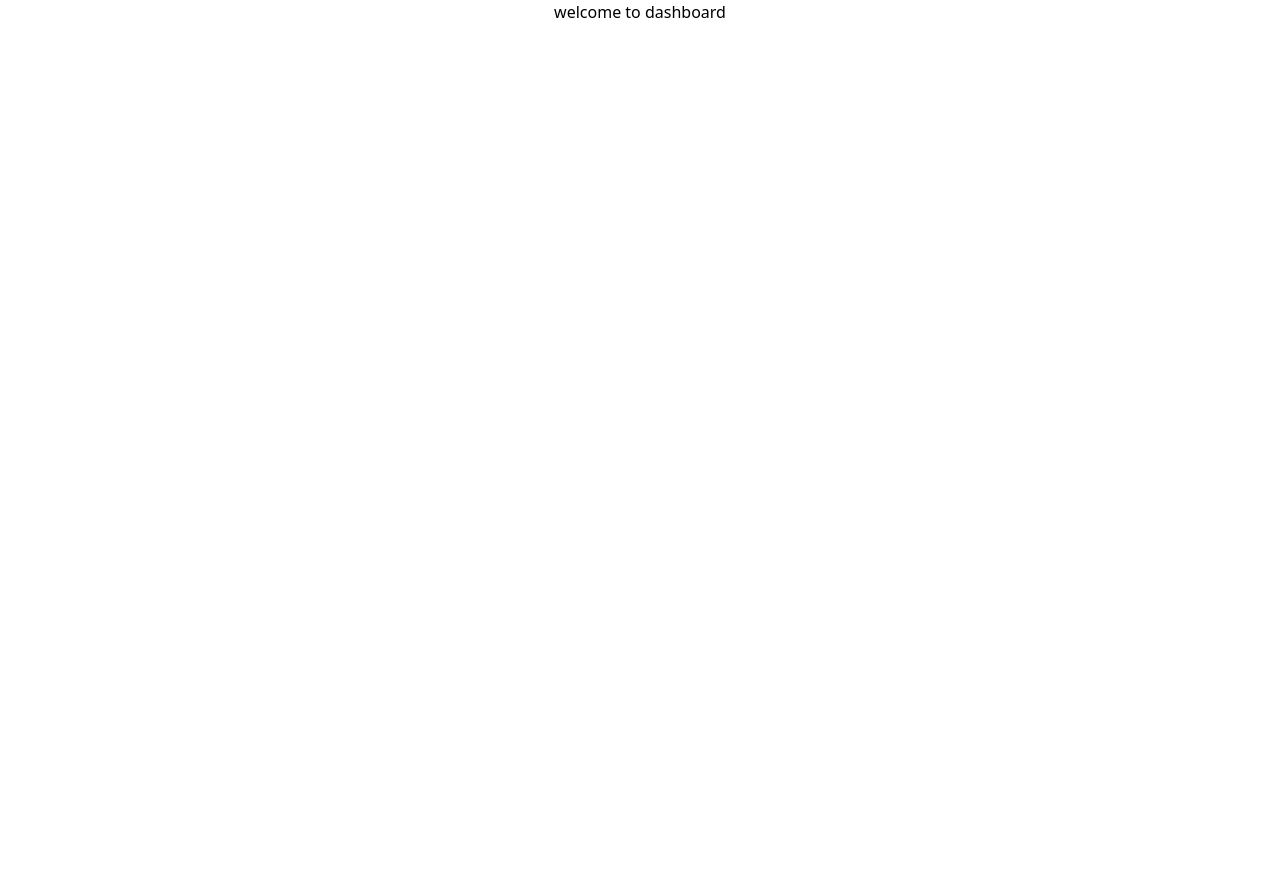
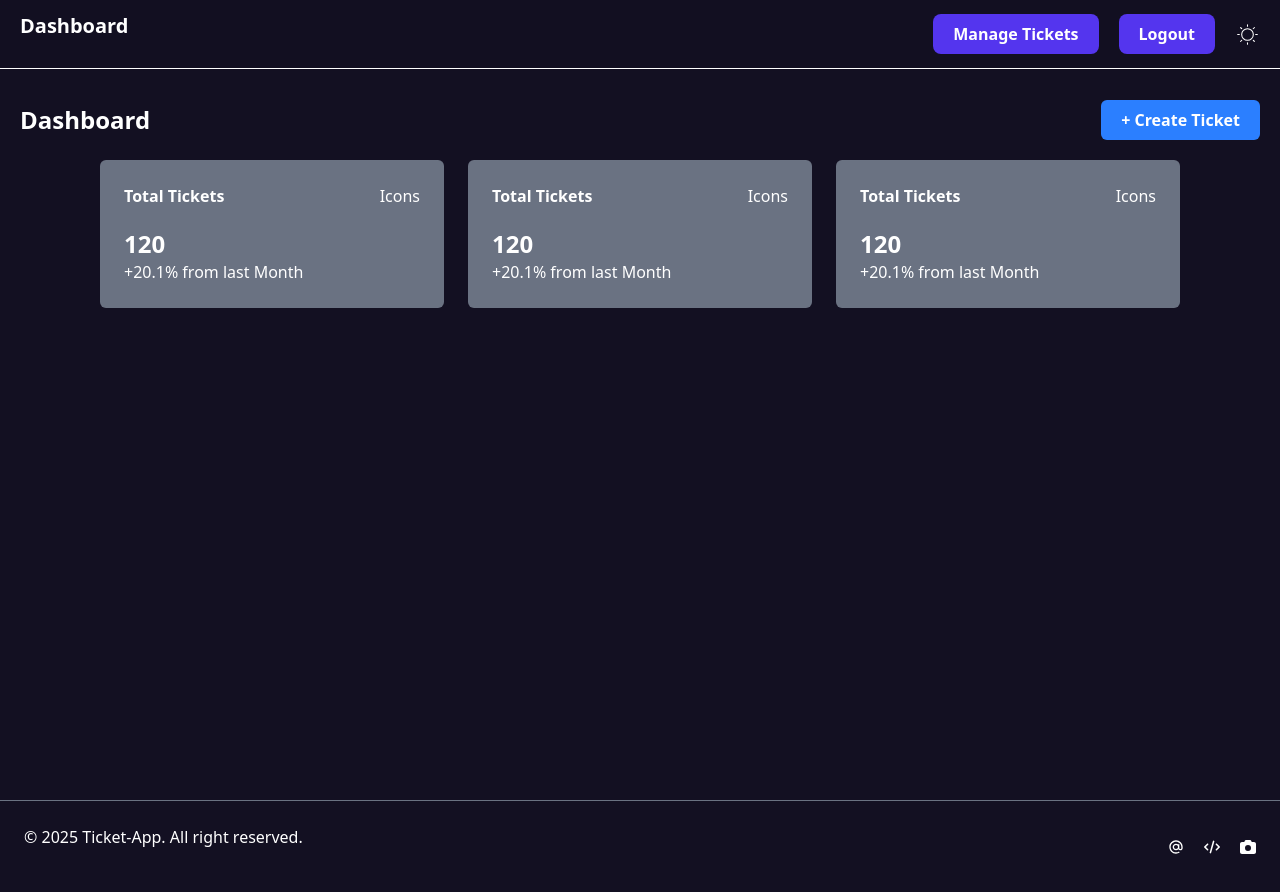
Before and after one commit to Gogo602/HNG_STAGE_2-REACT, a React (Vite) app: page /user in a window 1280 px wide. Before the commit the page ends 800 px from the top, so only its background shows below. Built offline with nearby package versions, Linux system fonts and the light colour scheme; sample sign-in values are in the browser's storage.

Commit message:
Navbar Conditional Rendering

```diff
--- a/src/components/Navbar.tsx
+++ b/src/components/Navbar.tsx
@@ -3,11 +3,28 @@ import { CiLight } from "react-icons/ci";
 
 
 export default function Navbar() {
+    // Check if a session exists
+  const session = localStorage.getItem('session');
 
   return (
     <nav
       className="md:flex items-center justify-between space-y-5 bg-[#131022]/80 px-5 py-2 fixed z-10 w-full border-b backdrop-blur">
-          <h3 className="text-xl font-bold pt-1">Ticket-App</h3>
+          <h3 className="text-xl font-bold pt-1">
+            <Link to="/user">Dashboard</Link>
+          </h3>
+          {session ? (
+            <ul className="flex items-center justify-between gap-5 font-semibold">
+              <li className="bg-[#5435EE] rounded-lg px-5 py-2">
+                  <Link to='"#"'>Manage Tickets</Link>
+              </li>
+              <li className="bg-[#5435EE] rounded-lg px-5 py-2">
+                  <Link to='#'>Logout</Link>
+              </li>
+              <li>
+                  <CiLight size={25}/>
+              </li>
+          </ul>
+      ) : (
           <ul className="flex items-center justify-between gap-5 font-semibold">
               <li className="bg-gray-500 rounded-lg px-5 py-2">
                   <Link to='/login'>Login</Link>
@@ -19,6 +36,7 @@ export default function Navbar() {
                   <CiLight size={25}/>
               </li>
           </ul>
+          )}
     </nav>
   )
 }
--- /dev/null
+++ b/src/components/dashboard/Analytics.tsx
@@ -0,0 +1,11 @@
+import Card from "./Card";
+
+export default function Analytics() {
+  return (
+    <section className="grid grid-cols-3 gap-6 px-20">
+        <Card />
+        <Card />
+        <Card />
+    </section>
+  )
+}
--- /dev/null
+++ b/src/components/dashboard/Card.tsx
@@ -0,0 +1,17 @@
+
+export default function Card() {
+  return (
+    <div className='bg-gray-500 rounded-md'>
+        <div className='p-6 space-y-5'>
+            <div className='flex items-center justify-between'>
+                <h3 className='font-bold'>Total Tickets</h3>
+                <p>Icons</p>
+            </div>
+            <div>
+                <p className='font-bold text-2xl'>120</p>
+                <p>+20.1% from last Month</p>
+            </div>
+        </div>
+    </div>
+  )
+}
--- a/src/layout/UserLayout.tsx
+++ b/src/layout/UserLayout.tsx
@@ -1,10 +1,14 @@
 import { Outlet } from "react-router-dom";
+import Navbar from "../components/Navbar";
+import Footer from "../components/Footer";
 
 
 export default function UserLayout() {
   return (
     <main className="text-white">
+        <Navbar />
         <Outlet />
+        <Footer />
     </main>
   )
 }
--- a/src/pages/dashboard/Dashboard.tsx
+++ b/src/pages/dashboard/Dashboard.tsx
@@ -1,8 +1,16 @@
+import { Link } from "react-router-dom";
+import Analytics from "../../components/dashboard/Analytics";
 
 export default function Dashboard() {
   return (
-    <section className='text-black flex items-center justify-center'>
-        welcome to dashboard
+    <section className='bg-[#131022] flex  justify-center min-h-screen w-full px-5'>
+        <div className="w-full mt-25 space-y-5">
+            <div className="flex items-center justify-between font-bold w-full">
+                <h2 className="text-2xl">Dashboard</h2>
+                <Link to="user/create-ticket" className="bg-blue-500 py-2 px-5 text-white rounded-md">+ Create Ticket</Link>
+            </div>
+            <Analytics />
+        </div>
     </section>
   )
 }
--- a/src/pages/home/Home.tsx
+++ b/src/pages/home/Home.tsx
@@ -4,7 +4,7 @@ import Hero from "../../components/home/Hero";
 
 export default function Home() {
   return (
-    <section className=" text-white">
+    <section className=" text-white max-w-1440px">
       <Hero />
       <Features />
     </section>
--- a/src/routes/ProtectedRoutes.tsx
+++ b/src/routes/ProtectedRoutes.tsx
@@ -7,9 +7,9 @@ interface TProtectedRoutes{
 
 const ProtectedRoutes = ({ children }: TProtectedRoutes) => {
   // Check if a session exists
-  const sessionData = localStorage.getItem('session');
+  const session = localStorage.getItem('session');
 
-  if (!sessionData) {
+  if (!session) {
     // Redirect to the login page if no session
     return <Navigate to="/login" replace />;
   }
```
